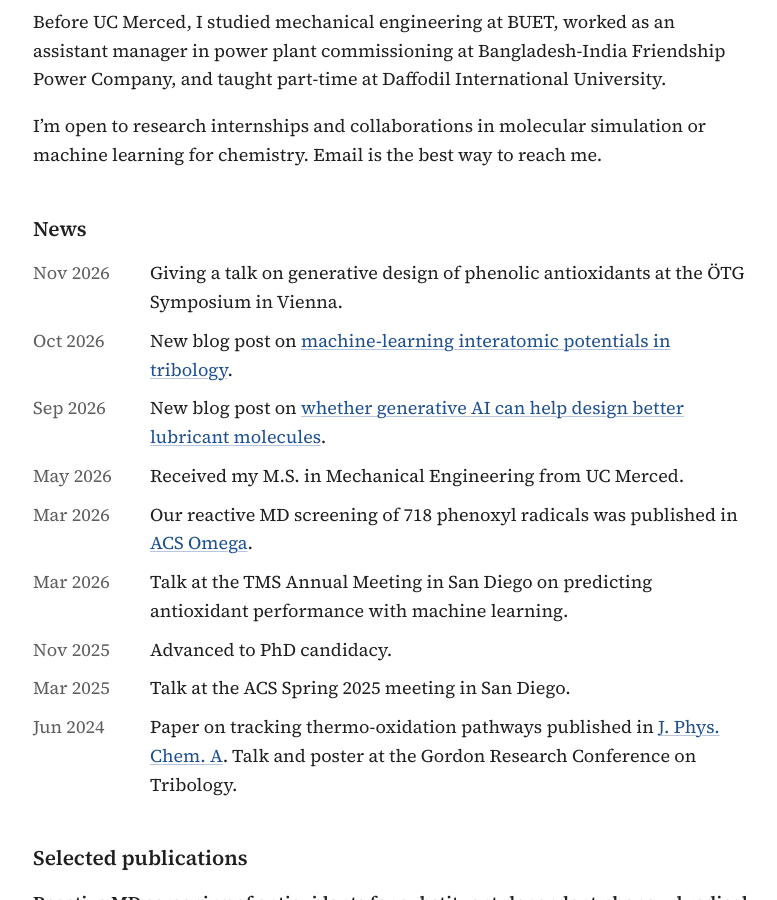
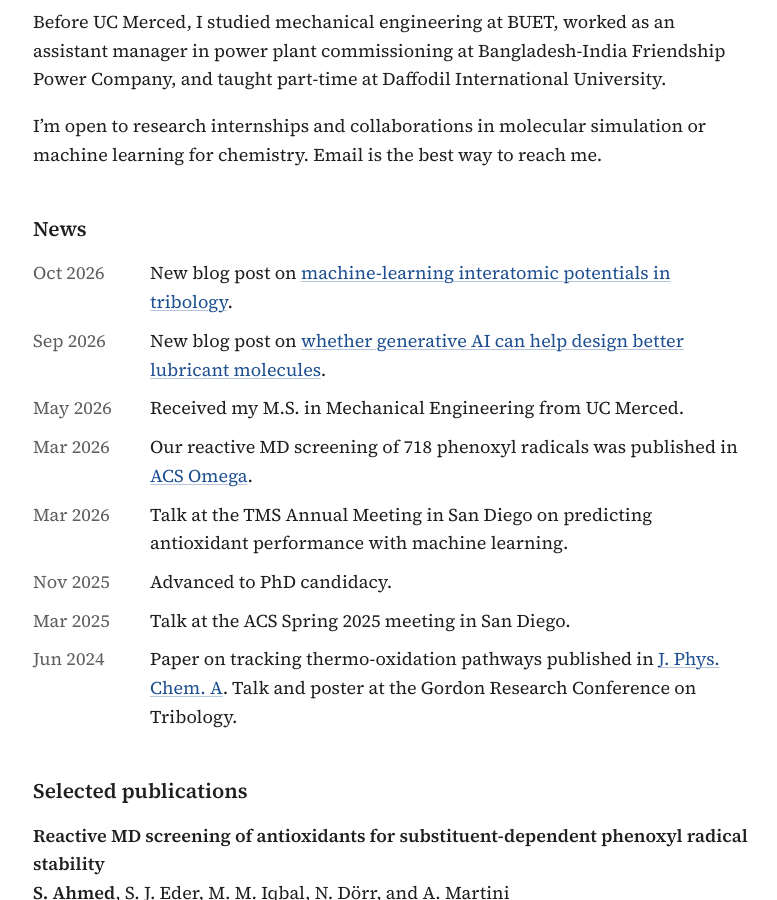
Before and after one commit to sahmed73/sahmed73.github.io, a Jekyll site: the page built from index.md, in a window 1280 px wide and 900 px high, scrolled down 614 px. Shown: the whole window, without its empty margins (247-1024 px from the left). Built offline with Jekyll 4.4.1, drawn with Linux system fonts in a browser that asks for light colours.

Commit message:
Remove ÖTG Symposium talk from news, talks, and research

```diff
--- a/_data/news.yml
+++ b/_data/news.yml
@@ -1,7 +1,4 @@
 # Newest first. Text is Markdown.
-
-- date: Nov 2026
-  text: Giving a talk on generative design of phenolic antioxidants at the ÖTG Symposium in Vienna.
 
 - date: Oct 2026
   text: New blog post on [machine-learning interatomic potentials in tribology](/perspectives/machine-learning-potentials-tribology/).
--- a/_data/talks.yml
+++ b/_data/talks.yml
@@ -1,10 +1,4 @@
 # Presentations, newest first.
-
-- date: Nov 2026
-  title: Generative AI and reactive molecular dynamics-guided discovery of phenolic lubricant antioxidants
-  event: ÖTG Symposium, Austrian Tribology Society
-  place: Vienna, Austria
-  kind: Talk (accepted)
 
 - date: Mar 2026
   title: Machine learning prediction of antioxidant additive performance from atomistic simulations
--- a/research.md
+++ b/research.md
@@ -22,7 +22,7 @@
 
 I'm building generative models, based on GANs and graph diffusion, that propose new phenolic antioxidant structures, with reactive simulations used to check the candidates. Related work trains models to predict antioxidant performance directly from atomistic simulation data. I'm also building a literature-mining pipeline that runs large language models on GPU nodes to collect lubricant-relevant antioxidants reported in published papers.
 
-Talks: TMS Annual Meeting 2026; ÖTG Symposium, Vienna, 2026
+Talk: TMS Annual Meeting 2026
 
 ## Tools
 
```
